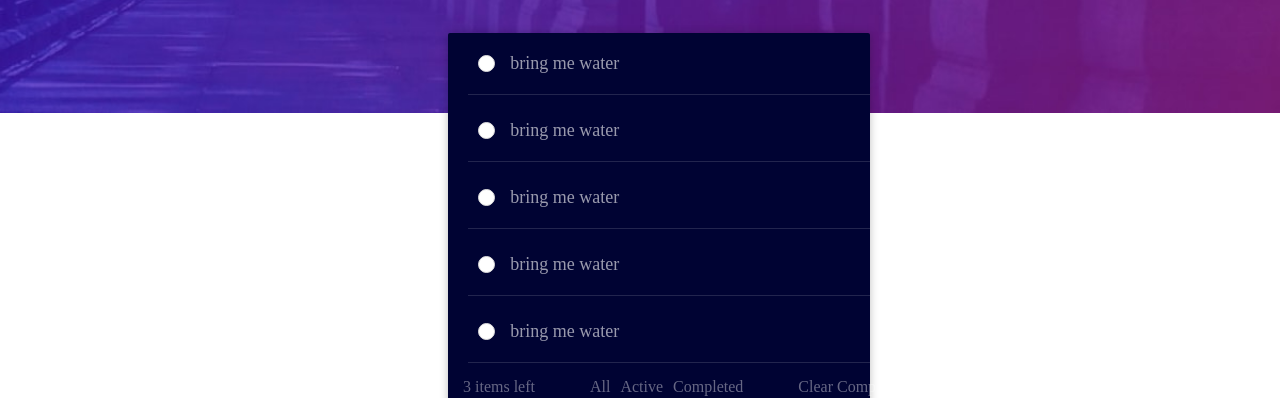
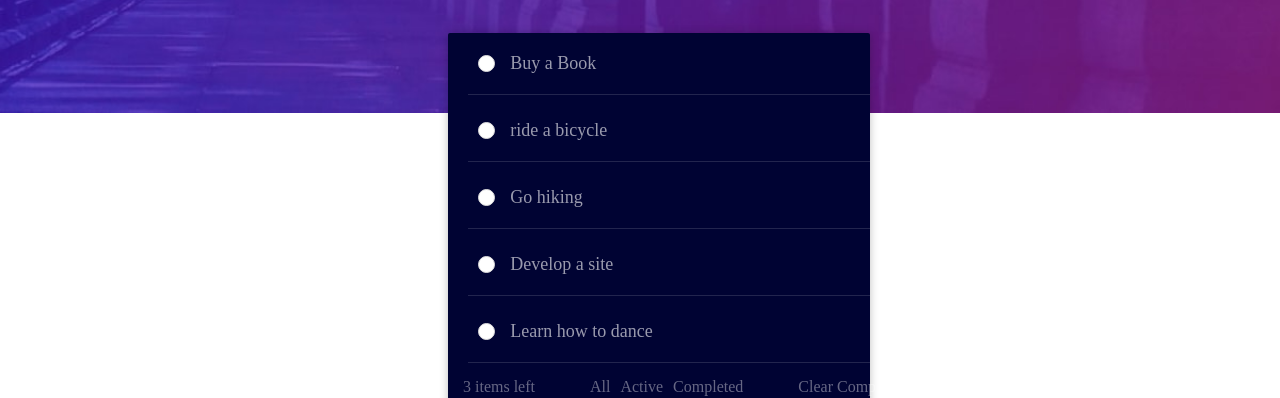
Before and after one commit to Oloche-Richard/ToDo-List, a React (Create React App) app: page / in a window 1280 px wide. Shown: the part 207-605 px from the top of the page. Built offline with nearby package versions, Linux system fonts and the light colour scheme.

Commit message:
initial commit

```diff
--- a/package.json
+++ b/package.json
@@ -7,6 +7,7 @@
   "dependencies": {
     "react": "18.0.0",
     "react-dom": "18.0.0",
+    "react-icons": "4.4.0",
     "react-scripts": "4.0.0",
     "usestate": "1.1.3"
   },
--- a/src/App.js
+++ b/src/App.js
@@ -19,15 +19,17 @@ import TodoList from "./component/Todos/TodoList"
    {
      id: 'e4',
      title:'Develop a site',
+   },
+      {
+     id: 'e5',
+     title:'Learn how to dance',
    }
  ]
 
   return (
     <div className= 'app'>
     <Header/>
-  <TodoList
-    //todos={todos}
-    />
+    <TodoList todos={todos}/>
     </div>
   )
 }
--- a/src/component/Todos/Todo.js
+++ b/src/component/Todos/Todo.js
@@ -3,9 +3,8 @@ const Todo = (props) => {
   return (
     <div className='todo'>
     <div className='todo-item'>
-    {/* <span className='todo-symbol'>tick symbol</span> */}
     <input type='checkBox' className='checkbox-round' />
-    <p className='todo-title'>bring me water </p>
+    <p className='todo-title'>{props.title}</p>
     </div>
     </div>
   )
--- a/src/component/Todos/TodoList.js
+++ b/src/component/Todos/TodoList.js
@@ -8,28 +8,32 @@ const TodoList = (props) => {
     <ul>
     <li>
       <Todo
-   //  key={props.todos.id}
-   //  title={props.todos[0].title}
+    key={props.todos.id}
+    title={props.todos[0].title}
      />
     </li>
     <li>
     <Todo
-   // title={props.todos[1].title}
+    key={props.todos.id}
+   title={props.todos[1].title}
     />
     </li>
     <li>
     <Todo
-   // title={props.todos[2].title}
+    key={props.todos.id}
+   title={props.todos[2].title}
     />
     </li>
     <li>
     <Todo
-    //title={props.todos[3].title}
+    key={props.todos.id}
+    title={props.todos[3].title}
     />
     </li>
     <li>
     <Todo
-    //title={props.todos[3].title}
+    key={props.todos.id}
+    title={props.todos[4].title}
     />
     </li>
     </ul>
```
